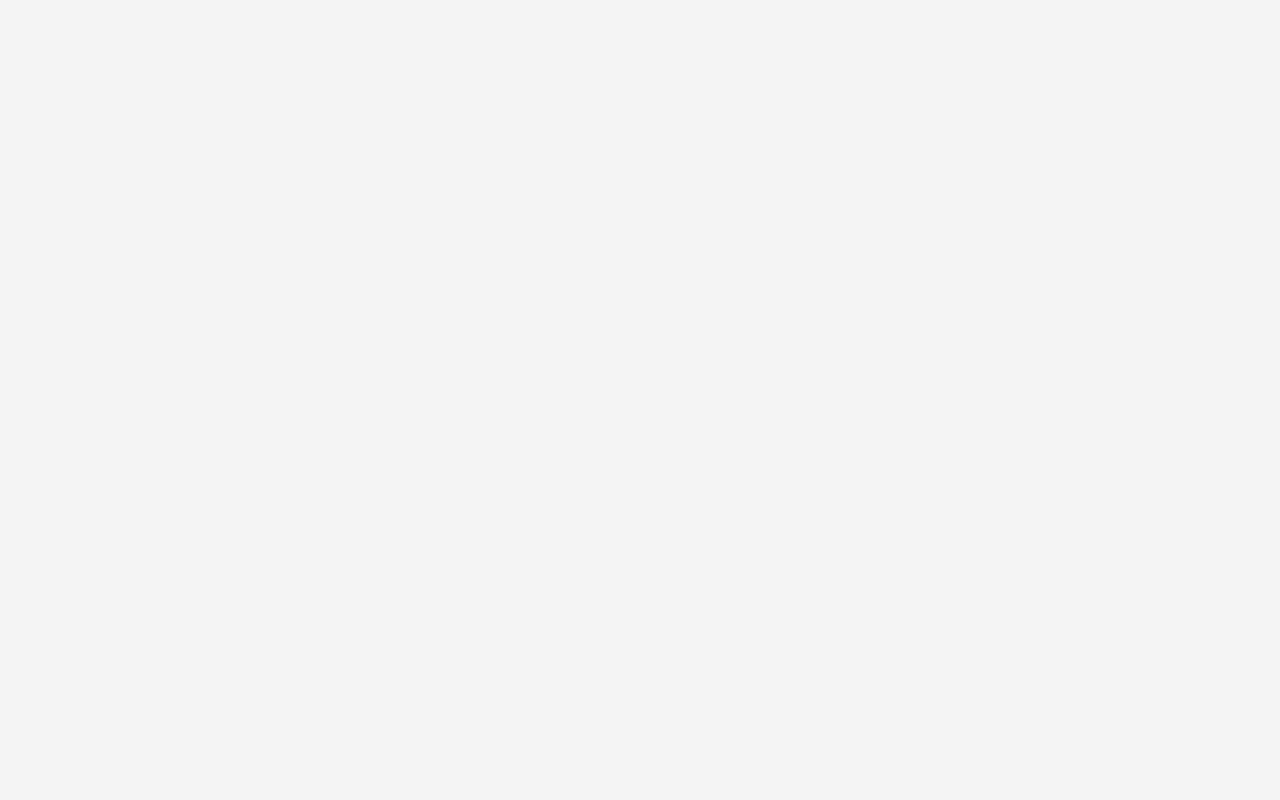
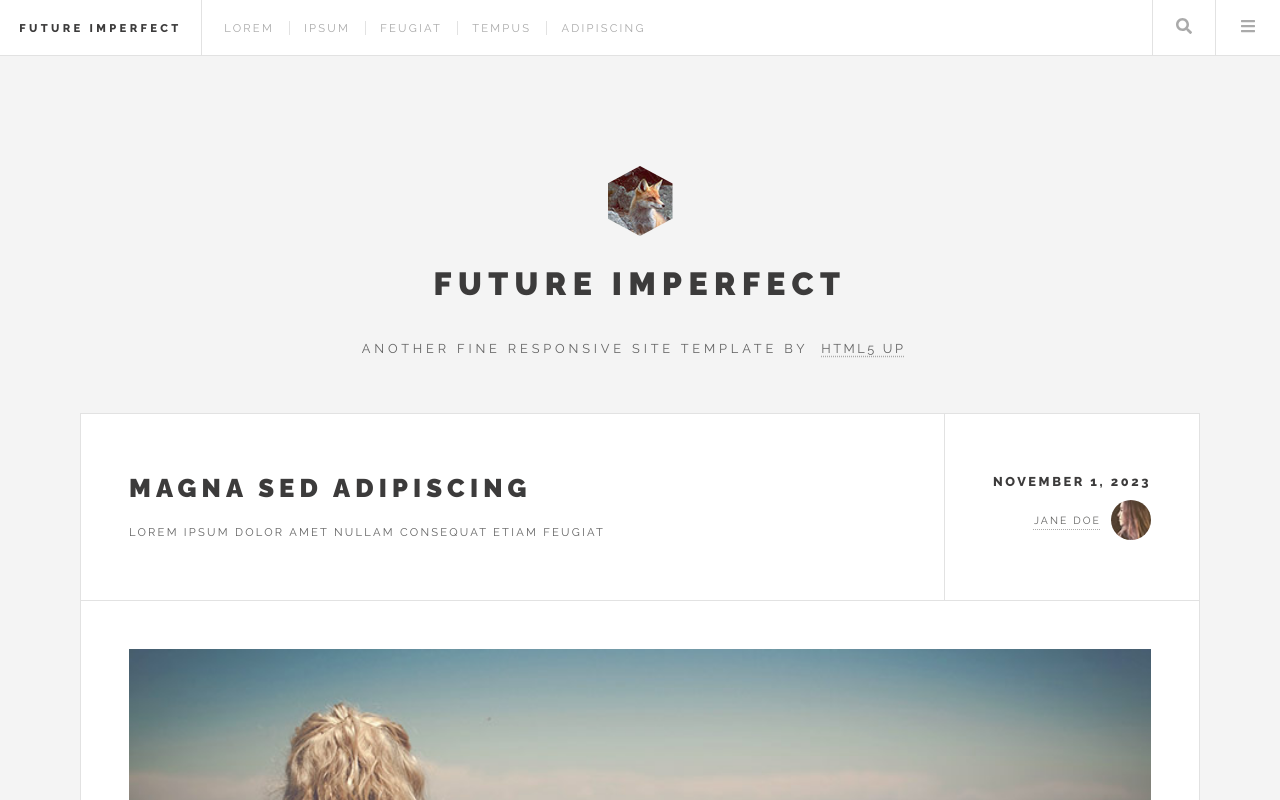
Before and after one commit to hyemin12/responsive-site-future_imperfect, a React (Create React App) app: page / in a window 1280 px wide. Before the commit this address had no page. Shown: the top 800 px of the page. Built offline with nearby package versions, Linux system fonts and the light colour scheme.

Commit message:
'basename작성'

```diff
--- a/src/App.js
+++ b/src/App.js
@@ -9,9 +9,9 @@ function App() {
     <div className="App">
       <BrowserRouter basename={process.env.PUBLIC_URL}>
         <Routes>
-          <Route path="./" element={<Home />} />
-          <Route path="./post/:id" element={<Detail />} />
-          <Route path="./search/:param" element={<Search />} />
+          <Route path="/" element={<Home />} />
+          <Route path="/post/:id" element={<Detail />} />
+          <Route path="/search/:param" element={<Search />} />
         </Routes>
       </BrowserRouter>
     </div>
```
